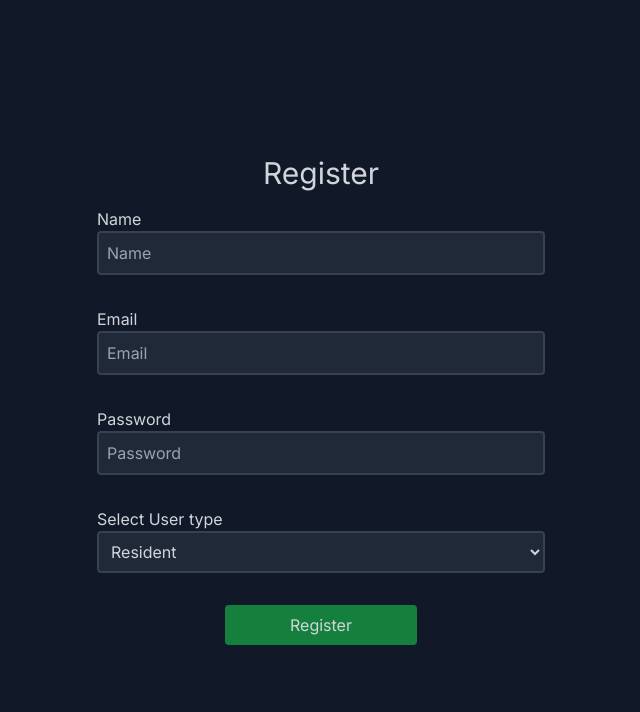
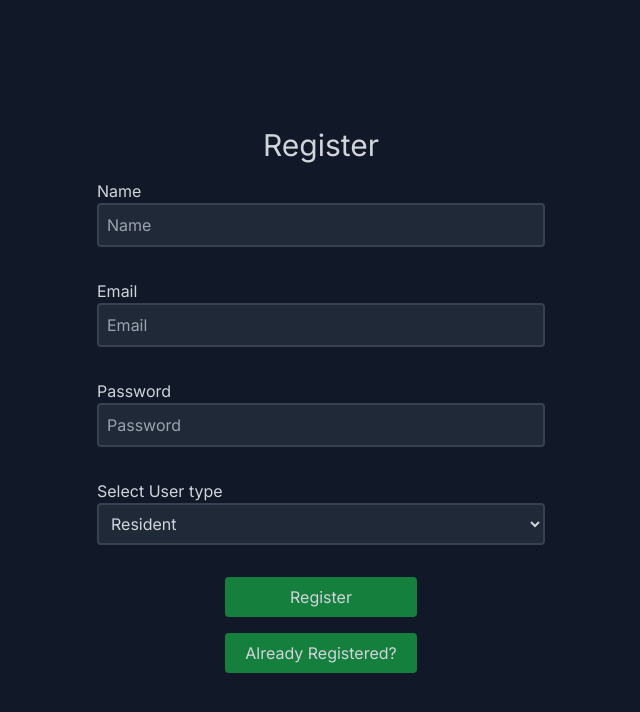
Before and after one commit to uvic-teach/project-m1-team12, a Next.js app in the folder apps/website/: page /registration in a window 1280 px wide. Shown: the top 712 px of the page, without its empty margins (319-959 px from the left). Built offline with nearby package versions, Linux system fonts and the light colour scheme.

Commit message:
Added buttons to switch between login and registration

```diff
--- a/apps/website/src/app/login/page.tsx
+++ b/apps/website/src/app/login/page.tsx
@@ -1,9 +1,10 @@
 'use client'
 
+import Link from 'next/link'
 import React, { useState } from 'react'
 
 
-export default function Registration() {
+export default function Login() {
     const [name, setName] = useState('')
 	const [email, setEmail] = useState('')
 	const [password, setPassword] = useState('')
@@ -61,13 +62,18 @@ export default function Registration() {
 					placeholder="Password"
 					className='rounded p-2 bg-gray-800 border-2 border-gray-700'
 				/>
-					<br />
+				<br/>
 				{buttonDisabled ?
-						<input type="submit" value="Logging In..." className='mx-auto w-48 rounded p-2 bg-gray-800 border-gray-700 cursor-not-allowed'/>
+					<input type="submit" value="Logging In..."
+						   className='mx-auto w-48 rounded p-2 bg-gray-800 border-gray-700 cursor-not-allowed'/>
 					:
-						<input type="submit" value="Login" className='mx-auto w-48 rounded p-2 bg-green-700 border-green-900 hover:scale-[102%] hover:bg-green-600/90'/>
+					<input type="submit" value="Login"
+						   className='mx-auto w-48 rounded p-2 bg-green-700 border-green-900 hover:scale-[102%] hover:bg-green-600/90'/>
 				}
 			</form>
+			<Link href='/registration' className='mx-auto w-48 rounded p-2 bg-green-700 border-green-900 hover:scale-[102%] hover:bg-green-600/90 text-center' >
+			Not Registered?
+			</Link>
 		</main>
     )
 }
--- a/apps/website/src/app/registration/page.tsx
+++ b/apps/website/src/app/registration/page.tsx
@@ -1,6 +1,7 @@
 'use client'
 
 import React, { useState } from 'react'
+import Link from "next/link";
 
 
 export default function Registration() {
@@ -81,6 +82,9 @@ export default function Registration() {
 						<input type="submit" value="Register" className='mx-auto w-48 rounded p-2 bg-green-700 border-green-900 hover:scale-[102%] hover:bg-green-600/90'/>
 					}
 			</form>
+			<Link href='/login' className='mx-auto w-48 rounded p-2 bg-green-700 border-green-900 hover:scale-[102%] hover:bg-green-600/90 text-center' >
+				Already Registered?
+			</Link>
 		</main>
     )
 }
```
Lines whose indentation alone changed are shown as unchanged.
